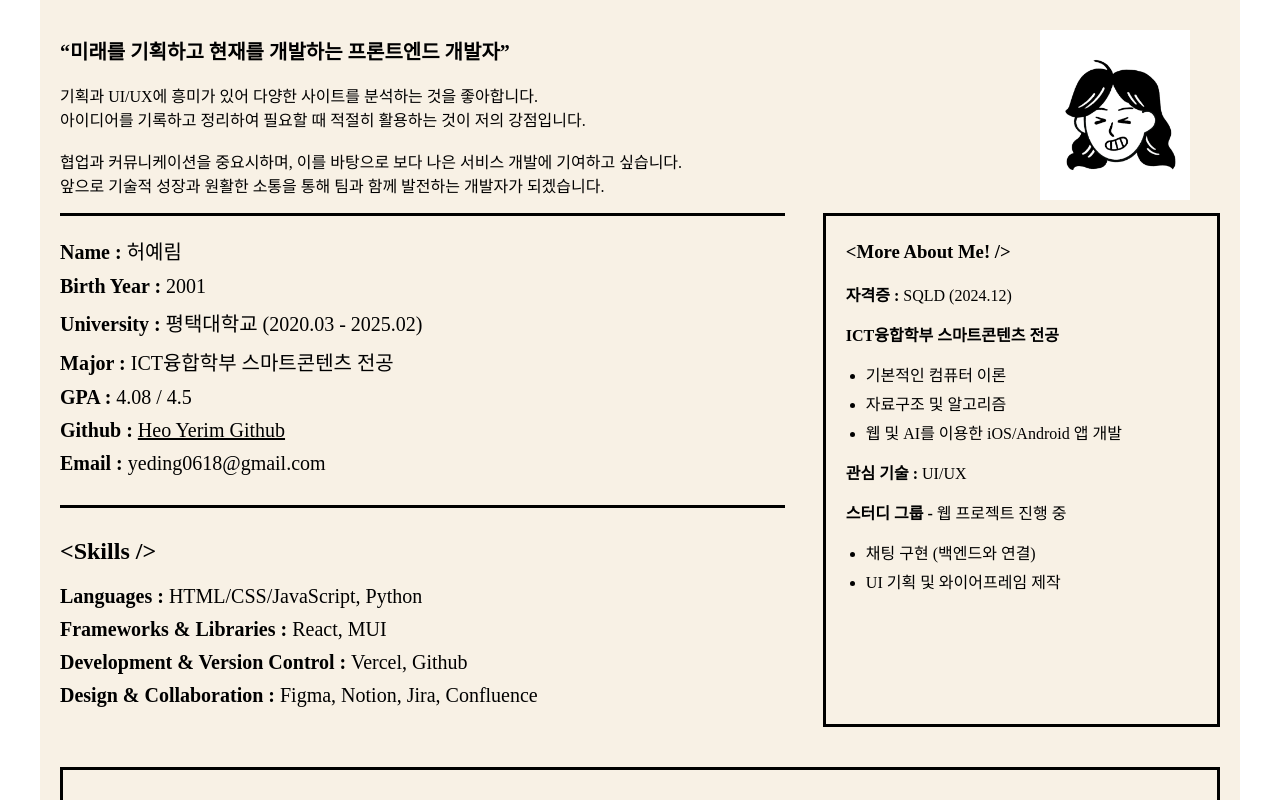
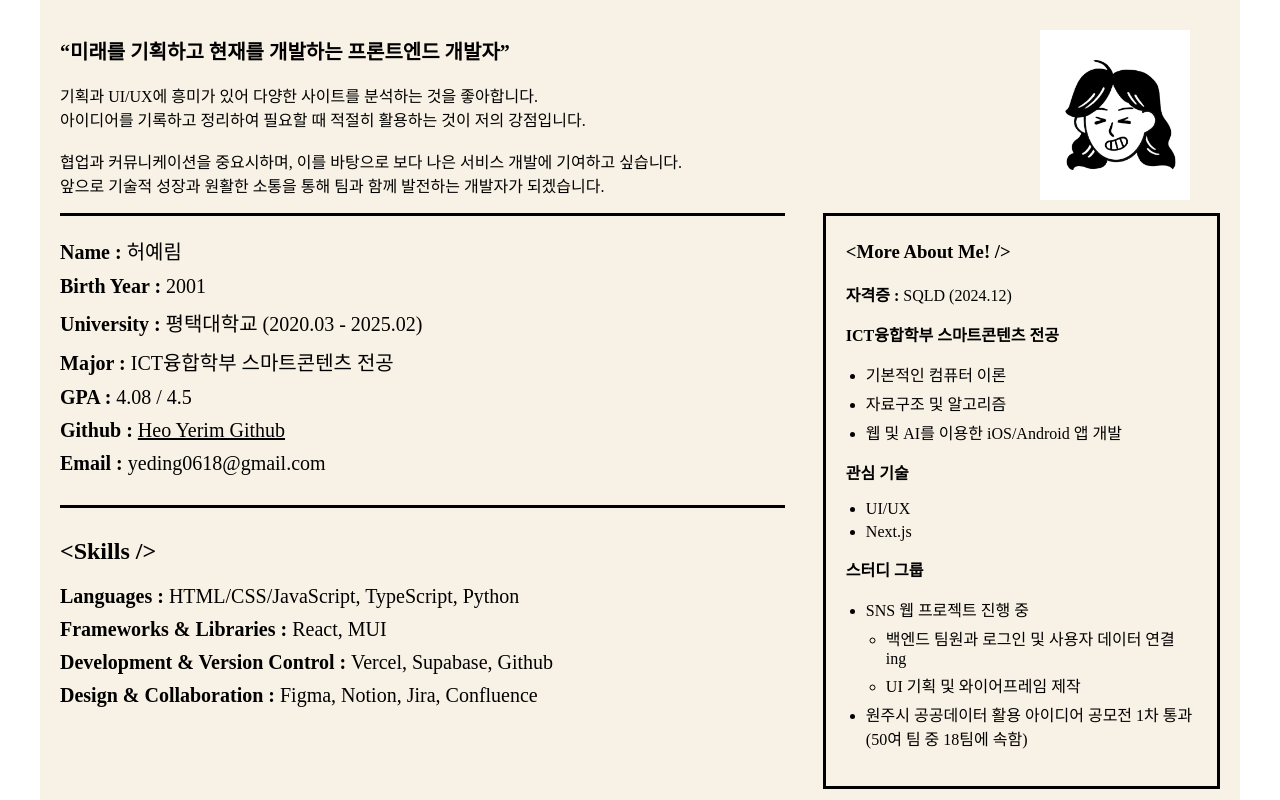
Before and after one commit to HeoYedim/yerim-portfolio, a React (Vite) app: page / in a window 1280 px wide. Both pictures are taken after a click on the button "TOP SECRET". Shown: the top 800 px of the page. Built offline with nearby package versions, Linux system fonts and the light colour scheme.

Commit message:
[FEAT] MRL 상세정보 수정 및 정보 수정

```diff
--- a/src/components/Profile.css
+++ b/src/components/Profile.css
@@ -87,6 +87,7 @@
   border: 3px solid black;
   margin-bottom: 40px;
   /* margin-right: 20px; */
+  min-width: 386px;
 }
 
 .profileRight h3,
--- a/src/components/Profile.jsx
+++ b/src/components/Profile.jsx
@@ -61,13 +61,15 @@ const Profile = () => {
           <div className="profileSkills">
             <h2>&lt;Skills /&gt;</h2>
             <p>
-              <strong>Languages :</strong> HTML/CSS/JavaScript, Python
+              <strong>Languages :</strong> HTML/CSS/JavaScript, TypeScript,
+              Python
             </p>
             <p>
               <strong>Frameworks & Libraries :</strong> React, MUI
             </p>
             <p>
-              <strong>Development & Version Control :</strong> Vercel, Github
+              <strong>Development & Version Control :</strong> Vercel, Supabase,
+              Github
             </p>
             <p>
               <strong>Design & Collaboration :</strong> Figma, Notion, Jira,
@@ -88,14 +90,25 @@ const Profile = () => {
             <li>웹 및 AI를 이용한 iOS/Android 앱 개발</li>
           </ul>
           <p>
-            <strong>관심 기술 :</strong> UI/UX
+            <strong>관심 기술</strong>
+            <ul>
+              <li>UI/UX</li>
+              <li>Next.js</li>
+            </ul>
           </p>
           <p>
-            <strong>스터디 그룹 -</strong> 웹 프로젝트 진행 중
+            <strong>스터디 그룹</strong>
           </p>
           <ul>
-            <li>채팅 구현 (백엔드와 연결)</li>
-            <li>UI 기획 및 와이어프레임 제작</li>
+            <li>SNS 웹 프로젝트 진행 중</li>
+            <ul>
+              <li>백엔드 팀원과 로그인 및 사용자 데이터 연결 ing</li>
+              <li>UI 기획 및 와이어프레임 제작</li>
+            </ul>
+            <li>
+              원주시 공공데이터 활용 아이디어 공모전 1차 통과 (50여 팀 중 18팀에
+              속함){" "}
+            </li>
           </ul>
         </div>
       </div>
--- a/src/components/ProjectList.jsx
+++ b/src/components/ProjectList.jsx
@@ -20,8 +20,7 @@ const projects = [
       "/MRL_edit.png",
     ],
     demoLink: "https://my-review-log.vercel.app/",
-    detailsLink:
-      "https://www.notion.so/My-Review-Log-19f1d19d71d680e4ba9eefb08d84a7c8?pvs=4",
+    detailsLink: "https://github.com/HeoYedim/MyReviewLog",
   },
   {
     title: "Portfolio",
```
